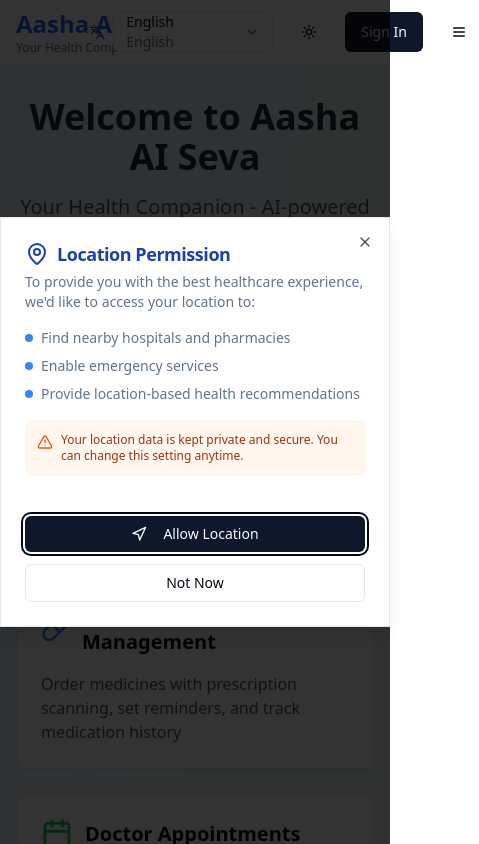
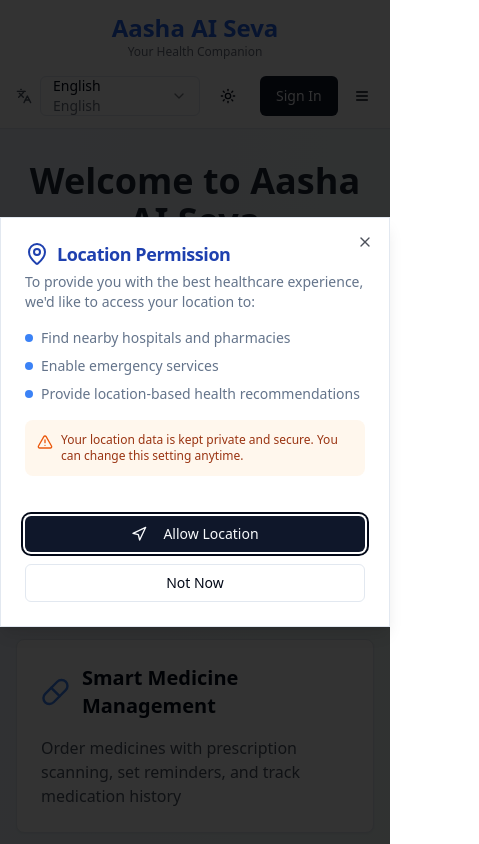
Before and after one commit to Shivam5104/aasha-ai-seva-dost, a React (Vite) app: page / in a window 390 px wide. Shown: the top 844 px of the page, 479 px wide, since content can reach past the window. Built offline with nearby package versions, Linux system fonts and the light colour scheme; a web font is replaced by a local one.

Commit message:
Fix: Header and LanguageSelector mobile layout
Adjusted header and language selector styles to prevent collapsing on mobile devices.

```diff
--- a/src/components/Header.tsx
+++ b/src/components/Header.tsx
@@ -21,36 +21,33 @@ export function Header() {
   const [showUserProfile, setShowUserProfile] = useState(false);
 
   return (
-    <header className="bg-white dark:bg-gray-900 shadow-sm border-b dark:border-gray-700">
+    <header className="bg-white dark:bg-gray-900 shadow-sm border-b dark:border-gray-700 w-full">
       <div className="max-w-7xl mx-auto px-4 sm:px-6 lg:px-8">
-        <div className="flex justify-between items-center h-16">
-          {/* Logo */}
-          <div className="flex items-center">
-            <div className="flex-shrink-0">
-              <h1 className="text-2xl font-bold text-blue-600 dark:text-blue-400">
-                Aasha AI Seva
-              </h1>
+        {/* Responsive header layout */}
+        <div className="flex flex-col md:flex-row justify-between items-center md:h-16 gap-2 md:gap-0 py-3 md:py-0">
+          {/* Logo Section */}
+          <div className="flex flex-col items-center md:items-start">
+            <h1 className="text-2xl font-bold text-blue-600 dark:text-blue-400">Aasha AI Seva</h1>
             <p className="text-xs text-gray-500 dark:text-gray-400">
               {translations.health_companion}
             </p>
           </div>
-          </div>
 
           {/* Right side buttons */}
-          <div className="flex items-center space-x-4">
+          <div className="flex items-center space-x-3 mt-2 md:mt-0 w-full md:w-auto justify-end">
+            <div className="flex items-center space-x-2">
               <LanguageSelector
                 selectedLanguage={language}
                 onLanguageChange={setLanguage}
               />
-
               <ThemeToggle />
+            </div>
 
             {user ? (
-              <div className="flex items-center space-x-3">
+              <div className="flex items-center space-x-1">
                 <Button variant="ghost" size="icon">
                   <Bell className="h-5 w-5" />
                 </Button>
-
                 <Popover open={showUserProfile} onOpenChange={setShowUserProfile}>
                   <PopoverTrigger asChild>
                     <Button variant="ghost" size="icon">
@@ -63,7 +60,7 @@ export function Header() {
                 </Popover>
               </div>
             ) : (
-              <Button onClick={() => setShowLoginDialog(true)}>
+              <Button className="ml-2" onClick={() => setShowLoginDialog(true)}>
                 {translations.sign_in}
               </Button>
             )}
```
Lines whose indentation alone changed are shown as unchanged.
